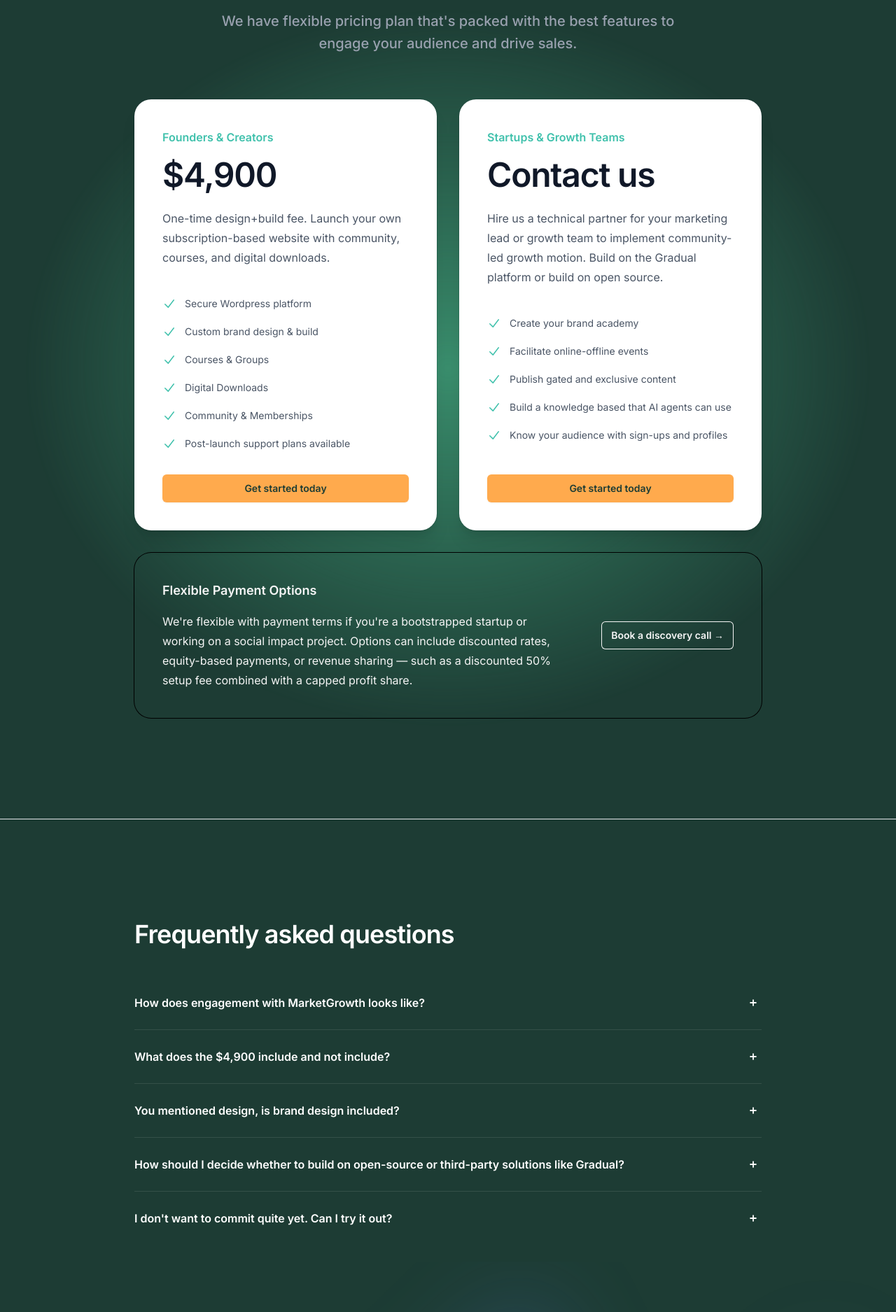
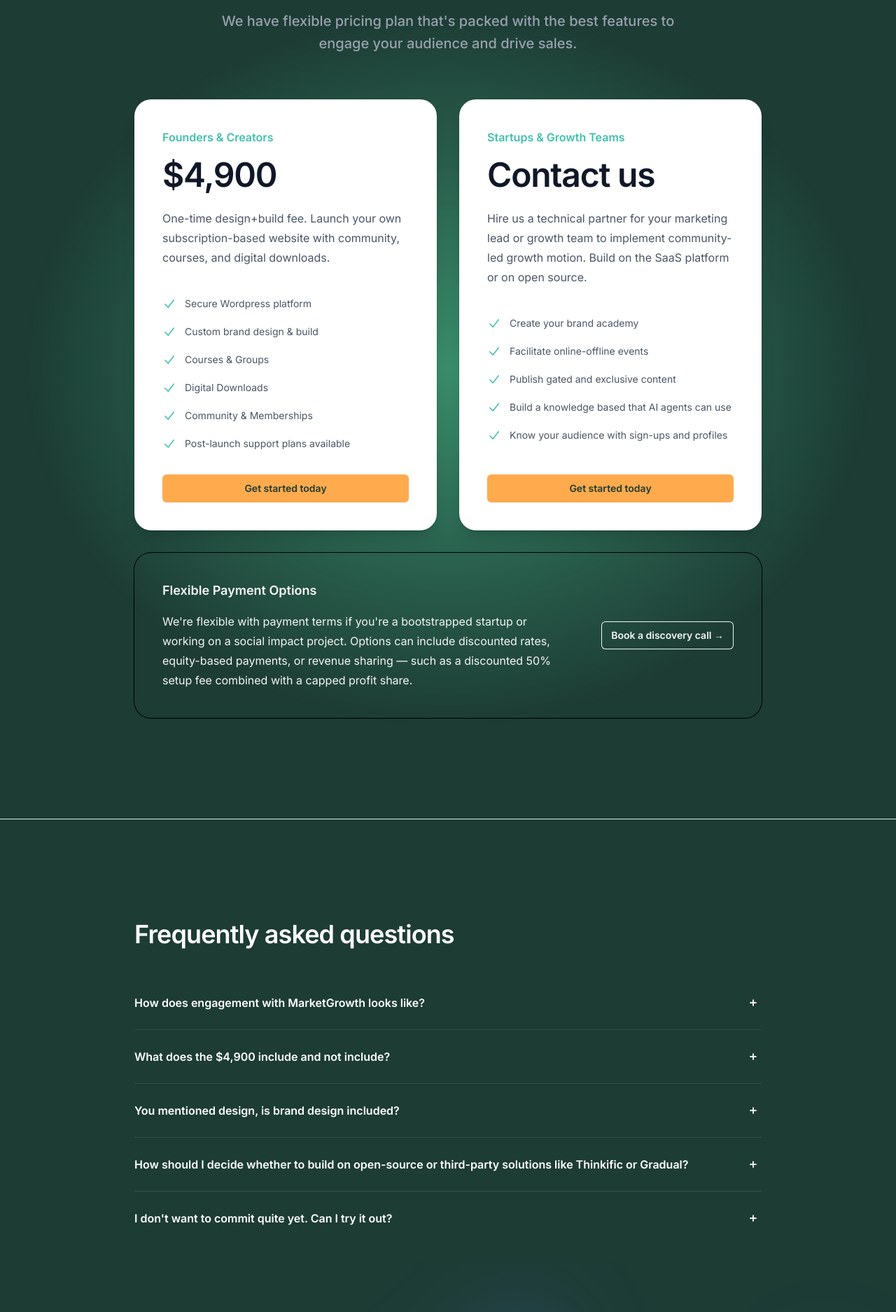
Before and after one commit to growthUx/mgio, a Next.js app: page /platform in a window 1280 px wide. Shown: the part 1858-3733 px from the top of the page at 70% size. Built offline with nearby package versions, Linux system fonts and the light colour scheme.

Commit message:
Update PlatformPage.jsx

```diff
--- a/src/app/platform/PlatformPage.jsx
+++ b/src/app/platform/PlatformPage.jsx
@@ -42,7 +42,7 @@ const tiers = [
     id: 'tier-team',
     href: 'mailto:victor@marketgrowth.io',
     price: 'Contact us',
-    description: 'Hire us a technical partner for your marketing lead or growth team to implement community-led growth motion. Build on the Gradual platform or build on open source.',
+    description: 'Hire us a technical partner for your marketing lead or growth team to implement community-led growth motion. Build on the SaaS platform or on open source.',
     features: [
       'Create your brand academy',
       'Facilitate online-offline events',
@@ -69,7 +69,7 @@ const faqs = [
       "Yes. We are firm believers that design is a key part of the user experience. We will work with you to create a custom brand design that reflects your vision and values. This includes logo design, color palette, typography, and overall visual style. Our goal is to create a cohesive and engaging digital platform that resonates with your audience. A copy of MarketGrowth brand guidelines will be provided to you as a reference output (also linked at the footer).",
   },
   {
-    question: "How should I decide whether to build on open-source or third-party solutions like Gradual?",
+    question: "How should I decide whether to build on open-source or third-party solutions like Thinkific or Gradual?",
     answer:
       "There are many factors to consider when deciding whether to build on open-source or third-party solutions. Some of the key factors include: (1) Your budget and resources: Open-source solutions may require more technical expertise and resources to set up and maintain, while third-party solutions may have higher upfront costs but offer more out-of-the-box features. (2) Your long-term goals: If you plan to scale your platform and add more features over time, open-source solutions may offer more flexibility and customization options. (3) Your team's expertise: If your team has experience with open-source technologies, it may be easier to build on those solutions. If not, a third-party solution may be a better fit. Regardless, we can help you decide which option is best for your needs and goals.",
   },
```
